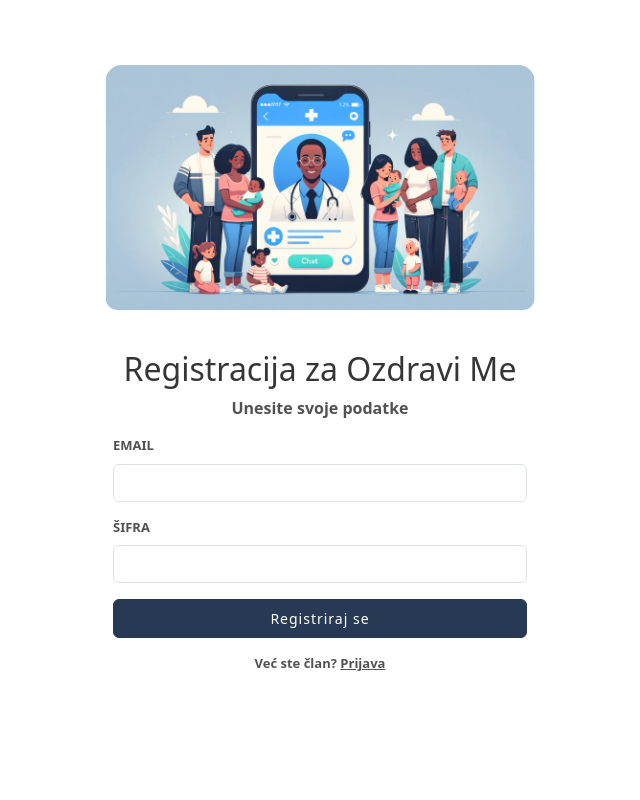
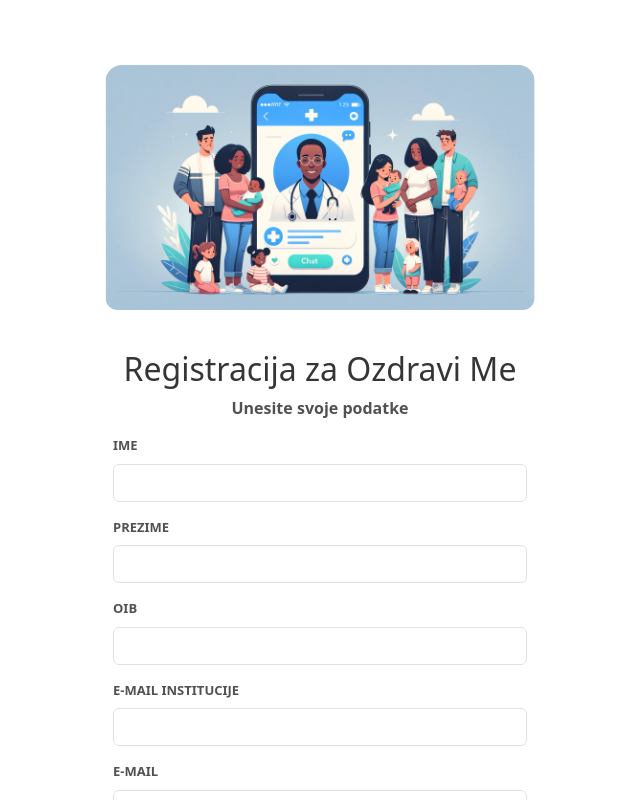
Before and after one commit to WeleByte/WeleByte, a React (Create React App) app in the folder IzvorniKod/ozdravi-frontend/: page /signup in a window 1280 px wide. Shown: the whole page, without its empty margins (320-960 px from the left). Built offline with nearby package versions, Linux system fonts and the light colour scheme; no server answers.

Commit message:
nadogradnja registracije i logina
provjeravanje unosa

```diff
--- a/IzvorniKod/ozdravi-frontend/src/pages/LoginPage.js
+++ b/IzvorniKod/ozdravi-frontend/src/pages/LoginPage.js
@@ -8,8 +8,25 @@ const LoginPage = () => {
     const [email, setEmail] = useState('')
     const [password, setPassword] = useState('')
     const backendRoute = process.env.REACT_APP_BACKEND_URL || 'http://localhost:8080'
+    const [incorrectEmailFormat, setIncorrectEmailFormat] = useState(false)
+    const [incorrectPasswordLength, setIncorrectPasswordLength] = useState(false)
     const handleLogin = async (e) => {
         e.preventDefault();
+        //check login format
+
+        if(!(/\S+@\S+\.\S+/.test(email))) {
+            setIncorrectEmailFormat(true)
+            return
+        }
+        setIncorrectEmailFormat(false)
+
+        if(password.length < 6) {
+            setIncorrectPasswordLength(true)
+            return
+        }
+        setIncorrectPasswordLength(false)
+
+        //data verification
         const response = await fetch( backendRoute + "/login", {
             method: 'POST',
             headers: {
@@ -49,7 +66,11 @@ const LoginPage = () => {
 
                 <div className="col-12 mb-auto" >
                     <h2>Prijava u Ozdravi Me</h2>
-          {loginFailed ? (<p>Greska u login podatcima, pokusajte ponovno</p>) : <p>Unesite svoje podatke</p>}
+                    {
+                        incorrectEmailFormat ? (<p>E-mail mora biti upisan u ispravnom formatu</p>) :
+                            incorrectPasswordLength ? (<p>Šifra mora biti dulja od 6 znakova</p>) :
+                                loginFailed ? (<p>Netočno upisan e-mail ili šifra</p>) : <p>Unesite svoje podatke</p>
+                    }
                     <form onSubmit={handleLogin}>
                         <div className="mb-3">
                             <label htmlFor="username" className="form-label" style={{float: 'left'}}>EMAIL</label>
--- a/IzvorniKod/ozdravi-frontend/src/pages/SignUpPage.js
+++ b/IzvorniKod/ozdravi-frontend/src/pages/SignUpPage.js
@@ -6,12 +6,52 @@ const SignUpPage = () => {
 
   const backendRoute = process.env.REACT_APP_BACKEND_URL || 'http://localhost:8080'
   const navigate = useNavigate();
-  const [signUpFailed, setSignUpFailed] = useState(false)
   const [email, setEmail] = useState('')
   const [password, setPassword] = useState('')
+  const [firstName, setFirstName] = useState('')
+  const [lastName, setLastName] = useState('')
+  const [OIB, setOIB] = useState('')
+  const [institutionEmail, setInstitutionEmail] = useState('')
+  const [passwordCheck, setPasswordCheck] = useState('')
+  const [incorrectEmailFormat, setIncorrectEmailFormat] = useState(false)
+  const [incorrectPasswordLength, setIncorrectPasswordLength] = useState(false)
+  const [incorrectName, setIncorrectName] = useState(false)
+  const [incorrectOIB, setIncorrectOIB] = useState(false)
+  const [signUpFailed, setSignUpFailed] = useState(false)
+  const [incorrectPasswordCheck, setIncorrectPasswordCheck] = useState(false)
   const handleSignUp = async (e) => {
     e.preventDefault();
-    // Perform login logic
+    //check login format
+    if(firstName === '' || lastName === ''){
+      setIncorrectName(true)
+      return
+    }
+    setIncorrectName(false)
+
+    if(OIB.length !== 11) {
+      setIncorrectOIB(true)
+      return
+    }
+    setIncorrectOIB(false)
+
+    if(!(/\S+@\S+\.\S+/.test(email)) || !(/\S+@\S+\.\S+/.test(institutionEmail))) {
+      setIncorrectEmailFormat(true)
+      return
+    }
+    setIncorrectEmailFormat(false)
+
+    if(password.length < 6) {
+      setIncorrectPasswordLength(true)
+      return
+    }
+    setIncorrectPasswordLength(false)
+
+    if(password !== passwordCheck){
+      setIncorrectPasswordCheck(true)
+      return
+    }
+    setIncorrectPasswordCheck(false)
+    //data verification
     const response = await fetch(backendRoute + "/register", {
       method: 'POST',
       headers: {
@@ -49,17 +89,62 @@ const SignUpPage = () => {
 
           <div className="col-12 mx-auto " >
             <h2>Registracija za Ozdravi Me</h2>
-          {signUpFailed ? (<p>Email je zauzet, pokusajte ponovno</p>) : <p>Unesite svoje podatke</p>}
+            {
+              incorrectName ? (<p>Ime i prezime je obavezno</p>) :
+                  incorrectOIB ? (<p>OIB je neispravan</p>) :
+                      incorrectEmailFormat ? (<p>E-mail je neispravan</p>) :
+                          incorrectPasswordLength ? (<p>Šifra mora biti dulja od 6 znakova</p>) :
+                              incorrectPasswordCheck ? (<p>Šifre se ne poklapaju</p>) :
+                                  signUpFailed ? (<p>Email je zauzet</p>) : <p>Unesite svoje podatke</p>
+            }
             <form onSubmit={handleSignUp}>
+              {/*----------------------------FIRST NAME-----------------------------*/}
               <div className="mb-3">
-              <label htmlFor="username" className="form-label" style={{float: 'left'}}>EMAIL</label>
+                <label htmlFor="username" className="form-label" style={{float: 'left'}}>IME</label>
+                <input type="text" className="form-control" id="username" value={firstName}
+                       onChange={(e) => setFirstName(e.target.value)}/>
+              </div>
+
+              {/*----------------------------LAST NAME-----------------------------*/}
+              <div className="mb-3">
+                <label htmlFor="username" className="form-label" style={{float: 'left'}}>PREZIME</label>
+                <input type="text" className="form-control" id="username" value={lastName}
+                       onChange={(e) => setLastName(e.target.value)}/>
+              </div>
+
+              {/*-------------------------------OIB--------------------------------*/}
+              <div className="mb-3">
+                <label htmlFor="username" className="form-label" style={{float: 'left'}}>OIB</label>
+                <input type="text" className="form-control" id="username" value={OIB}
+                       onChange={(e) => setOIB(e.target.value)}/>
+              </div>
+
+              {/*------------------------INSTITUTION EMAIL-------------------------*/}
+              <div className="mb-3">
+                <label htmlFor="password" className="form-label" style={{float: 'left'}}>E-MAIL INSTITUCIJE</label>
+                <input type="text" className="form-control" id="username" value={institutionEmail}
+                       onChange={(e) => setInstitutionEmail(e.target.value)}/>
+              </div>
+
+              {/*------------------------------EMAIL-------------------------------*/}
+              <div className="mb-3">
+                <label htmlFor="password" className="form-label" style={{float: 'left'}}>E-MAIL</label>
                 <input type="text" className="form-control" id="username" value={email}
                        onChange={(e) => setEmail(e.target.value)}/>
               </div>
+
+              {/*----------------------------PASSWORD------------------------------*/}
               <div className="mb-3">
                 <label htmlFor="password" className="form-label" style={{float: 'left'}}>ŠIFRA</label>
                 <input type="password" className="form-control" id="password" value={password}
                        onChange={(e) => setPassword(e.target.value)}/>
+              </div>
+
+              {/*-------------------------PASSWORD CHECK---------------------------*/}
+              <div className="mb-3">
+                <label htmlFor="password" className="form-label" style={{float: 'left'}}>POTVRDITE ŠIFRU</label>
+                <input type="password" className="form-control" id="password" value={passwordCheck}
+                       onChange={(e) => setPasswordCheck(e.target.value)}/>
               </div>
               <button type="submit" className="btn btn-primary col-12 py-2">Registriraj se </button>
               <p className = "pt-3" style={{fontSize: "13px"}}>Već ste član? <span style={{textDecoration: "underline ", cursor: "pointer"}} onClick={navigateLogIn}>Prijava</span> </p>
```
Lines whose indentation alone changed are shown as unchanged.
